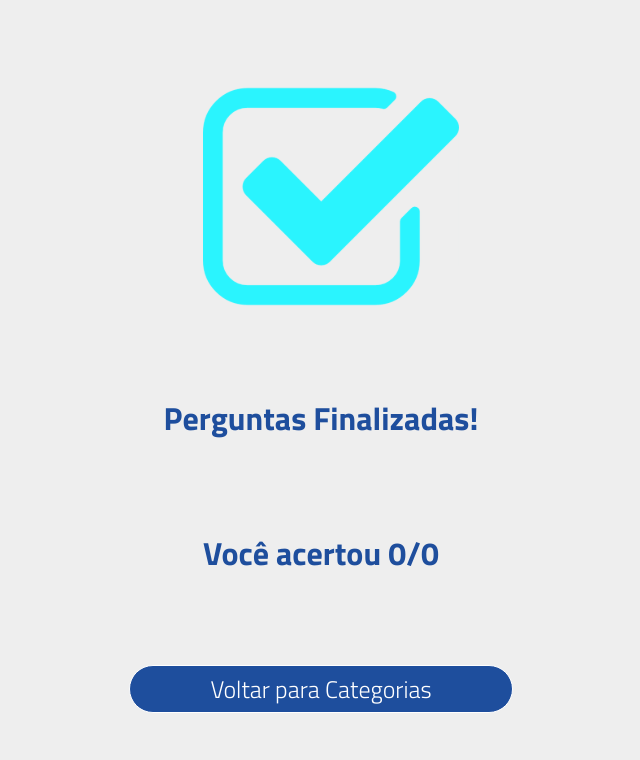
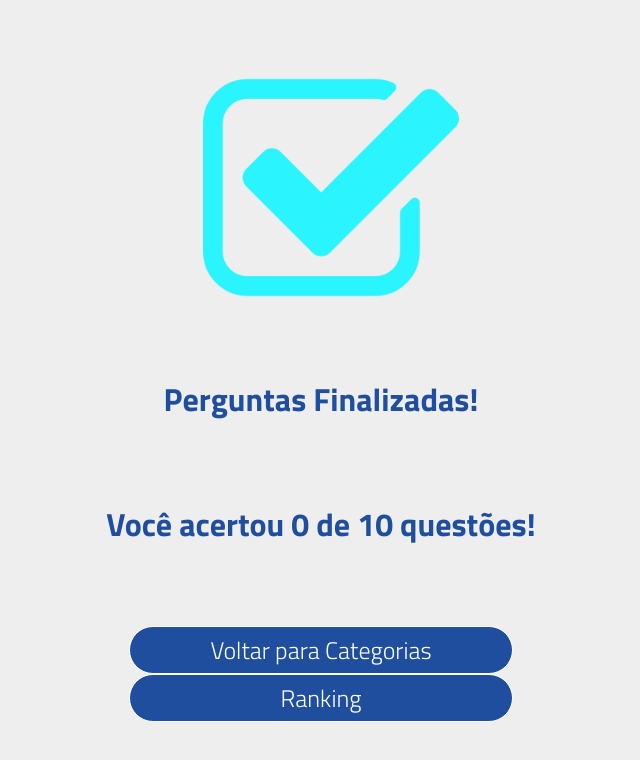
Before and after one commit to grupo2-trabalhoFinal/do-you-know-quiz-react-app, a React (Create React App) app in the folder do-you-know-react-app/: page /sucessful-questions in a window 1280 px wide. Shown: the top 760 px of the page, without its empty margins (319-959 px from the left). Built offline with nearby package versions, Linux system fonts and the light colour scheme.

Commit message:
finish Page Sucess questions

```diff
--- a/do-you-know-react-app/src/Pages/PageSucessQuestions/index.jsx
+++ b/do-you-know-react-app/src/Pages/PageSucessQuestions/index.jsx
@@ -1,19 +1,39 @@
 import { StyledBackButton, StyledSucessQuestionsContainer } from "./style";
 import checkIcon from "../../Assets/checkIcon.svg";
 import { useHistory } from "react-router-dom";
+import { useContext } from "react";
+import { UserContext } from "../../context/UserContext";
 
 const PageSucessQuestions = () => {
   const history = useHistory();
+
+  const { countQuestion, setCountQuestion } = useContext(UserContext);
+  console.log(countQuestion);
 
   return (
     <StyledSucessQuestionsContainer>
       <img src={checkIcon} alt="Icone de sucesso"></img>
       <h2>Perguntas Finalizadas!</h2>
-      <h3>Você acertou 0/0</h3>
+      <h3>Você acertou {countQuestion} de 10 questões!</h3>
+      <div>
+        <StyledBackButton
+          onClick={() => {
+            history.push("/category");
+            setCountQuestion(0);
+          }}
+        >
+          Voltar para Categorias
+        </StyledBackButton>
 
-      <StyledBackButton onClick={() => history.push("/category")}>
-        Voltar para Categorias
-      </StyledBackButton>
+        <StyledBackButton
+          onClick={() => {
+            history.push("/category");
+            setCountQuestion(0);
+          }}
+        >
+          Ranking
+        </StyledBackButton>
+      </div>
     </StyledSucessQuestionsContainer>
   );
 };
--- a/do-you-know-react-app/src/Pages/PageSucessQuestions/style.js
+++ b/do-you-know-react-app/src/Pages/PageSucessQuestions/style.js
@@ -25,6 +25,10 @@ export const StyledSucessQuestionsContainer = styled.div`
   }
   h3 {
     font-size: 2rem;
+  }
+  div {
+    display: flex;
+    flex-direction: column;
   }
 
   @media (min-width: 1024px) {
--- a/do-you-know-react-app/src/components/QuestionCard/index.jsx
+++ b/do-you-know-react-app/src/components/QuestionCard/index.jsx
@@ -1,10 +1,14 @@
+import { useContext } from "react";
 import { useEffect, useState } from "react";
+import { UserContext } from "../../context/UserContext";
 import api from "../../services/api";
 import { StyledAnswerButton } from "../ButtonAnswer/style";
 import { StyledQuestionCard } from "./style";
 
 export const QuestionCard = ({ question, fowardQuestion, clicked }) => {
   const userId = localStorage.getItem("@quizId");
+
+  const { countQuestion, setCountQuestion } = useContext(UserContext);
 
   async function neymar() {
     const coutinho = await api
@@ -28,6 +32,7 @@ export const QuestionCard = ({ question, fowardQuestion, clicked }) => {
   }, [pointsRanking]);
 
   function successfulAnswer(points) {
+    setCountQuestion(countQuestion + 1);
     setPointsRanking(pointsRanking + points);
   }
 
--- a/do-you-know-react-app/src/components/QuestionContainer/index.jsx
+++ b/do-you-know-react-app/src/components/QuestionContainer/index.jsx
@@ -1,13 +1,16 @@
 import { useState } from "react";
 import { useContext } from "react";
+import { useHistory } from "react-router-dom";
 import { UserContext } from "../../context/UserContext";
 import { QuestionCard } from "../QuestionCard";
 import { QuestionContainerStyled } from "./style";
 //container é aquele card branco
 
 const QuestionContainer = () => {
-  const { listCategory, singleQuestion, changeQuestion } =
+  const { listCategory, singleQuestion, changeQuestion, setCountQuestion } =
     useContext(UserContext);
+
+  const history = useHistory();
 
   const [counter, setCounter] = useState(0);
 
@@ -21,7 +24,14 @@ const QuestionContainer = () => {
       }, 900);
 
   const fowardQuestion = () => {
-    counter >= 9 ? setCounter(9) : setCounter(counter + 1);
+    if (counter >= 9) {
+      console.log("aqui");
+      history.push("/sucessful-questions");
+      setCounter(9);
+    } else {
+      setCounter(counter + 1);
+    }
+    // counter >= 9 ? setCounter(9) : setCounter(counter + 1);
     setClicked(!clicked);
   };
 
--- a/do-you-know-react-app/src/context/UserContext.jsx
+++ b/do-you-know-react-app/src/context/UserContext.jsx
@@ -6,6 +6,7 @@ export const UserProvider = ({ children }) => {
   const [userName, setUserName] = useState("Raquel amor da minha ");
   const [listCategory, setListCategory] = useState([]);
   const [singleQuestion, setSingleQuestion] = useState({});
+  const [countQuestion, setCountQuestion] = useState(0);
 
   const changeName = (value) => {
     setUserName(value);
@@ -25,6 +26,8 @@ export const UserProvider = ({ children }) => {
         singleQuestion,
         setSingleQuestion,
         changeQuestion,
+        countQuestion,
+        setCountQuestion,
       }}
     >
       {children}
```
